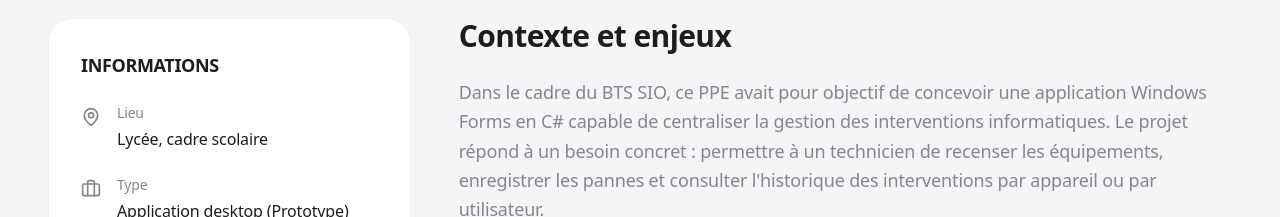
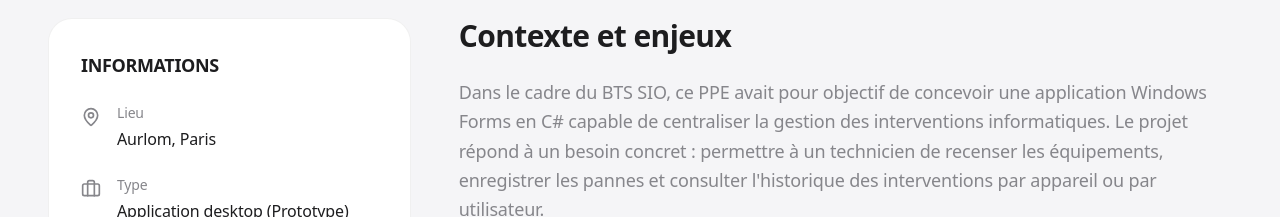
Before and after one commit to kairxuu/PORTFOLIO, a Next.js app: page /ppe/ppe2 in a window 1280 px wide. Shown: the part 840-1057 px from the top of the page. Built offline with nearby package versions, Linux system fonts and the light colour scheme.

Commit message:
fix: update location information in PPE2 project details

```diff
--- a/src/app/ppe/ppe2/page.tsx
+++ b/src/app/ppe/ppe2/page.tsx
@@ -135,7 +135,7 @@ export default function PPE2Page() {
                       Lieu
                     </p>
                     <p className="text-foreground font-medium">
-                      Lycée, cadre scolaire
+                      Aurlom, Paris
                     </p>
                   </div>
                 </div>
```
